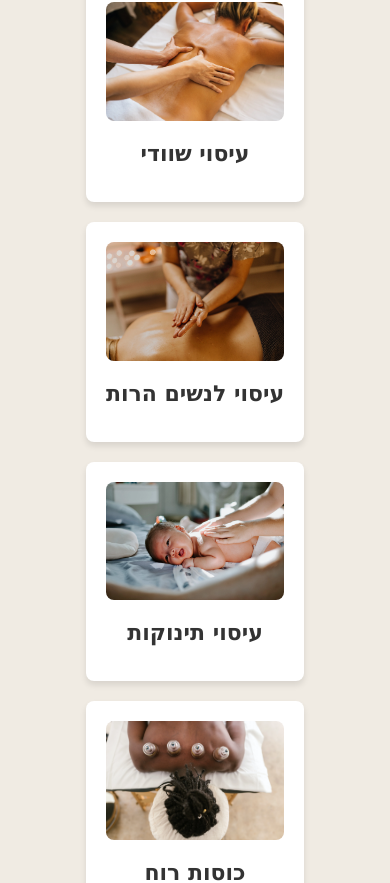
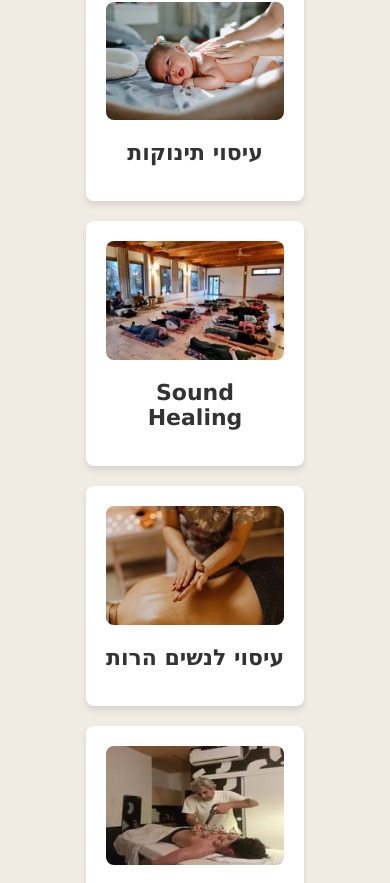
Before and after one commit to gefenbar/uri-massage, a React (Create React App) app: page / in a window 390 px wide. Shown: the part 1444-2327 px from the top of the page. Built offline with nearby package versions, Linux system fonts and the light colour scheme.

Commit message:
new design updates

```diff
--- a/src/App.css
+++ b/src/App.css
@@ -202,9 +202,14 @@ a.navbar-logo:hover {
   text-align: center;
   color: #333;
   direction: rtl;
-  /* top: 8vh; */
+  top: 13.5vh;
   min-height: 100vh;
   justify-content: center;
+}
+.treatment-page h1 {
+  color: #4a2e1e;
+  font-size: 2.5rem;
+  font-weight: bold;
 }
 .contact-page {
   position: relative;
@@ -214,7 +219,7 @@ a.navbar-logo:hover {
   text-align: center;
   color: #333;
   direction: rtl;
-  top: 8vh;
+  top: 3vh;
   min-height: 100vh;
   justify-content: center;
   gap: 5px;
@@ -618,7 +623,7 @@ section {
     font-size: 1em;
   }
   .contact-page {
-    padding: 20px 50px 50px 50px;
+    padding: 50px 50px 50px 50px;
   }
   .navbar-logo img {
     width: 40px;
--- a/src/pages/HomePage.js
+++ b/src/pages/HomePage.js
@@ -1,27 +1,29 @@
-import React from 'react';
-import { Link } from 'react-router-dom';
+import React from "react";
+import { Link } from "react-router-dom";
 
 export default function HomePage() {
   return (
     <main className="home">
-  <HeroSection/>
-  <AboutSection/>
-  <TreatmentsSection/>
-  <ContactSection/>
+      <HeroSection />
+      <AboutSection />
+      <TreatmentsSection />
+      <ContactSection />
     </main>
   );
 }
 
-  const HeroSection = ()=>(
+const HeroSection = () => (
   <section className="hero-section">
     <div className="hero-content">
       <h1>אורי שמאי מטפל במגע וצליל</h1>
       <p>מגוון טיפולים מרגיעים ומאזנים</p>
-<br/>
-  <button><Link to="/treatments">לתיאום טיפול</Link>
-  </button>  </div>
+      <br />
+      <button>
+        <Link to="/contact">לתיאום טיפול</Link>
+      </button>
+    </div>
   </section>
-  )
+);
 const AboutSection = () => (
   <section className="about-section">
     <div className="about-container">
@@ -32,43 +34,54 @@ export default function HomePage() {
         <div className="about-text-container">
           <h2>קצת עליי</h2>
           <p>
-          אורי שמאי - מטפל מוסמך, בוגר המכללה לרפואה אלטרנטיבית תאילנד קוסמוי ומכללת ברק.
-          אני מבצע מגוון טיפולים, ביניהם: טיפול בצלילים מרפאים (Sound Healing),  עיסוי שוודי, עיסוי לנשים בהריון, עיסוי תינוקות, טיפול בקריסטלים ועוד.
+            אורי שמאי - מטפל מוסמך, בוגר המכללה לרפואה אלטרנטיבית תאילנד קוסמוי
+            ומכללת ברק.  אני מבצע מגוון טיפולים, ביניהם: טיפול בצלילים מרפאים
+            (Sound Healing), עיסוי שוודי, עיסוי לנשים בהריון, עיסוי תינוקות,
+            טיפול בקריסטלים ועוד.
           </p>
-        <Link to="/contact" >לפרטים נוספים וקביעת תור</Link>
+          <Link to="/contact">לפרטים נוספים וקביעת תור</Link>
         </div>
       </div>
     </div>
   </section>
-
 );
 
-
-  const treatments = [
+export const TreatmentsSection = ({
+  additionalTreatments,
+  showLink = true, showTitle=true
+}) => {
+  let treatments = [
     {
-      title: 'עיסוי שוודי',
-      image: 'swedish-massage.webp',
+      title: "עיסוי תינוקות",
+      image: "baby-massage.webp",
     },
     {
-      title: 'עיסוי לנשים הרות',
-      image: 'pregnancy-massage.webp',
+      title: "Sound Healing",
+      image: "soundHealing.webp",
     },
     {
-      title: 'עיסוי תינוקות',
-      image: 'baby-massage.webp',
+      title: "עיסוי לנשים הרות",
+      image: "pregnancy-massage.webp",
     },
     {
-      title: 'כוסות רוח',
-      image: 'cupping-glass-massage.webp',
+      title: "כוסות רוח",
+      image: "cups.webp",
     },
     {
-      title: 'טיפול בקריסטלים',
-      image: 'crystals-massage.webp',
+      title: "טיפול בקריסטלים",
+      image: "crystals-massage.webp",
+    },
+  ];
+
+  if (Array.isArray(additionalTreatments)) {
+    treatments = [...treatments, ...additionalTreatments];
   }
-  ];
-  export const TreatmentsSection = () => (
+
+  return (
     <section className="treatments-section">
+      {showTitle &&(
       <h2>טיפולים</h2>
+      )}
       <div className="treatment-cards">
         {treatments.map((treatment, index) => (
           <div className="treatment-card" key={index}>
@@ -80,16 +93,21 @@ export default function HomePage() {
             <p className="treatment-title">{treatment.title}</p>
           </div>
         ))}
+      </div>
+      <br />
+      <br />
+      <br />
+      {showLink && (
+        <Link className="more" to="/treatments">
+          לטיפולים נוספים
+        </Link>
+      )}
+      <br />
+      <br />
+    </section>
+  );
+};
 
-      </div>
-      <br/>
-      <br/>
-      <br/>
-      <Link className="more" to="/treatments">לטיפולים נוספים</Link>
-      <br/>
-      <br/>
-    </section>
-  )
 const ContactSection = () => (
   <section className="contact-section">
     <h2>יצירת קשר</h2>
@@ -98,4 +116,4 @@ export default function HomePage() {
     <p>אימייל: uriss100@gmail.com</p>
     <p>שעות פתיחה: א'-ה' 9:00-17:00, ו' בתאום מראש</p>
   </section>
-  )
+);
--- a/src/pages/Treatments.js
+++ b/src/pages/Treatments.js
@@ -1,9 +1,22 @@
-import { TreatmentsSection } from './HomePage';
+import { TreatmentsSection } from "./HomePage";
 export default function TreatmentsPage() {
-    return (
-        <main className="treatment-page">
+  const moreTreatments = [
+    { title: "עיסוי מקלות במבוק", image: "swedish-massage.webp" },
+    { title: " עיסוי שוודי", image: "swedish-massage.webp" },
+    { title: "פוט מסאז' תאילנדי", image: "swedish-massage.webp" },
+    { title: "נרות הופי", image: "swedish-massage.webp" },
+    { title: "רפלקסולוגיה", image: "swedish-massage.webp" },
+    { title: "עיסוי פנים", image: "swedish-massage.webp" },
+  ];
+  return (
+    <main className="treatment-page">
+      <h1>הטיפולים שלי</h1>
 
-<TreatmentsSection/>
-</main>
-    );
-  }
+      <TreatmentsSection
+        additionalTreatments={moreTreatments}
+        showLink={false}
+        showTitle={false}
+      />
+    </main>
+  );
+}
```
Also changed, not shown: public/cups.webp (added), public/soundHealing.webp (added). Lines whose indentation alone changed are shown as unchanged.
